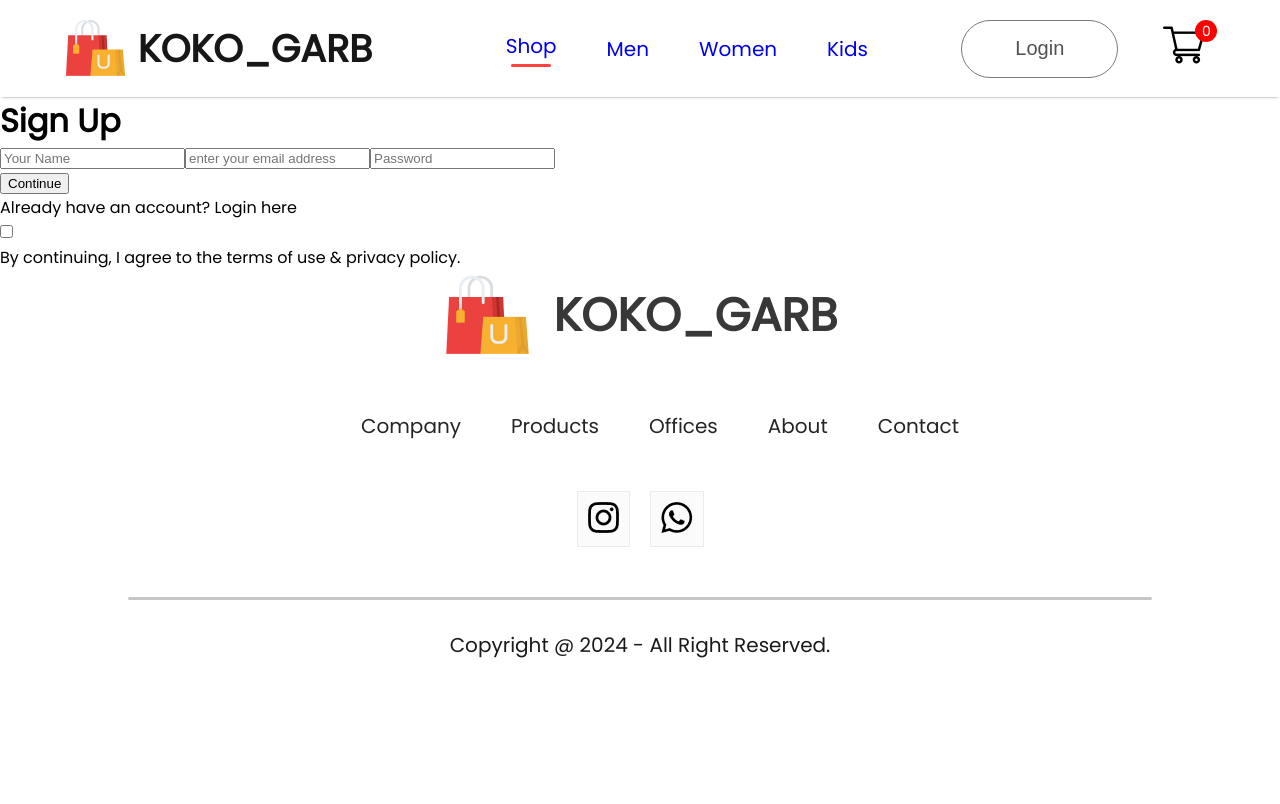
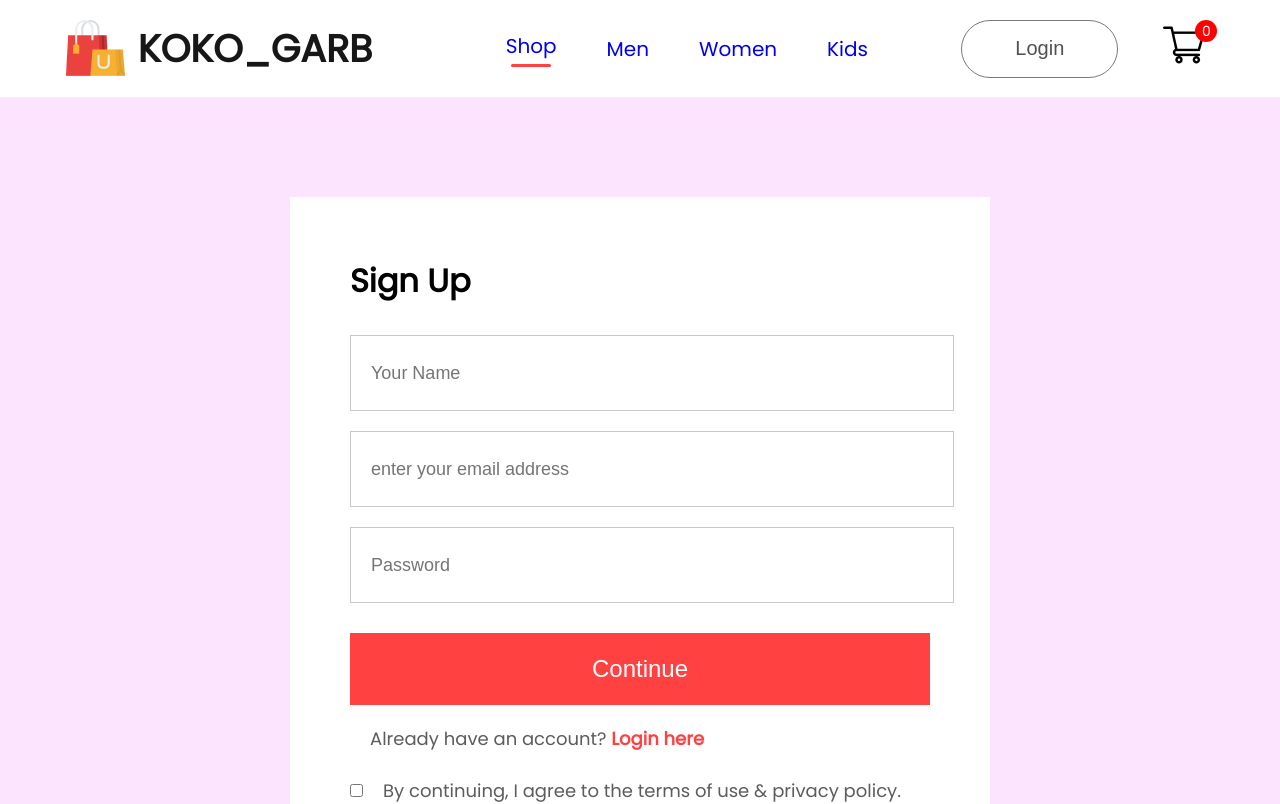
Before and after one commit to Jejeet/KokoBiz, a React (Create React App) app in the folder frontend/: page /login in a window 1280 px wide. Shown: the top 804 px of the page. Built offline with nearby package versions, Linux system fonts and the light colour scheme; a web font is replaced by a local one.

Commit message:
login page style

```diff
--- /dev/null
+++ b/frontend/src/Pages/CSS/LoginSignup.css
@@ -0,0 +1,61 @@
+.loginsignup{
+    width: 100%;
+    height: 80vh;
+    background-color:#fce3fe ;
+    padding-top: 100px;
+
+}
+.loginsignup-container{
+   width: 580px;
+   height:600px ;
+   background: white;
+   margin: auto;
+   padding: 40px 60px;
+}
+.loginsignup-container h1{
+    margin: 20px 0px;
+}
+.loginsignup-fields{
+   display: flex;
+   flex-direction: column;
+   gap: 20px;
+   margin-top: 30px;
+}
+.loginsignup-fields input{
+    height: 72px;
+    width: 100%;
+    padding-left: 20px;
+    border: 1px solid #c9c9c9;
+    outline: none;
+    font-size: 18px;
+}
+.loginsignup-container button{
+    width: 580px ;
+    height: 72px;
+    color: white;
+    background: #ff4141;
+    margin-top: 30px;
+    border: none;
+    font-size: 24px;
+    font-weight: 500;
+    cursor: pointer;
+}
+.loginsignup-login{
+    margin: 20px;
+    color:#5c5c5c;
+    font-size: 18px;
+    font-weight: 500;
+}
+.loginsignup-login span{
+    color:#ff4141 ;
+    font-weight: 600;
+}
+.loginsignup-agree{
+    display:flex;
+    align-items: center;
+    margin-top: 25px;
+    gap: 20px;
+    color: #5c5c5c;
+    font-size: 18px;
+    font-weight: 500;
+}
--- a/frontend/src/Pages/LoginSignUp.jsx
+++ b/frontend/src/Pages/LoginSignUp.jsx
@@ -1,4 +1,5 @@
 import React from 'react'
+import './CSS/LoginSignup.css'
 
 const LoginSignUp = () => {
   return (
```
